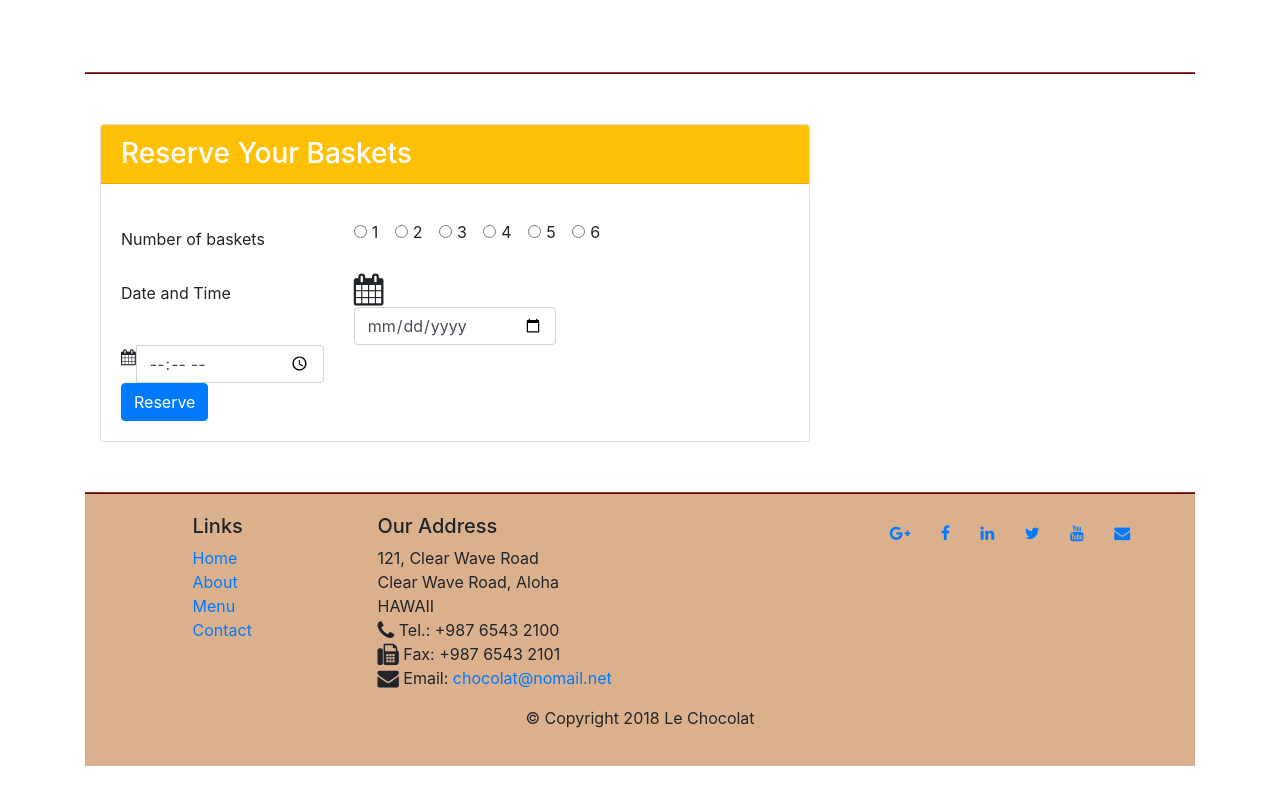
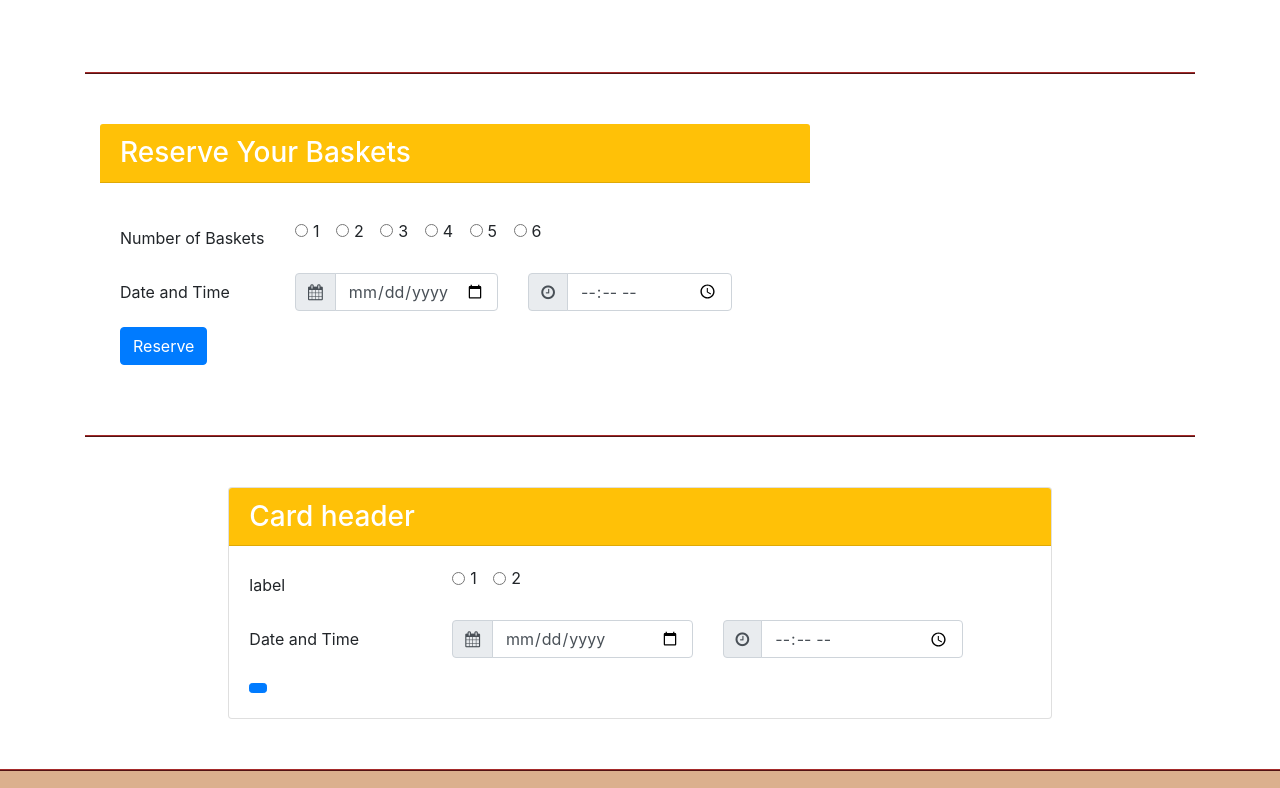
Before and after one commit to yavuzefe/leChocolat, a website: page index.html in a window 1280 px wide. Shown: the part 1606-2394 px from the top of the page. Before the commit the page ends 2372 px from the top, so only its background shows below. Drawn offline with nearby package versions, Linux system fonts and the light colour scheme; a web font is replaced by a local one.

Commit message:
Bootstrap Assignment 9 Task 1

```diff
--- a/index.html
+++ b/index.html
@@ -221,18 +221,15 @@
             </div>
         </div>
 
-        <div class="row row-content align-items-center">
+        <div class="row row-content justify-items-center">
             <div class="col-12 col-sm-8">
-                <div class="card">
+                <div class="cards border-default">
                     <h3 class="card-header bg-warning mb-3 text-white">Reserve Your Baskets</h3>
                     <div class="card-body">
                         <form action="#" method="GET">
-                            <fieldset class="form-group">
-                                <div class="row">
-                                    <div class="col-sm-4">
-                                        <legend class="col-form-label">Number of baskets</legend>
-                                    </div>
-                                    <div class="col-sm-8">
+                                <div class="row form-group ">
+                                    <label class="col-12 col-sm-3 col-form-label">Number of Baskets</label>
+                                    <div class="col-12 col-sm-9">
                                         <div class="form-check form-check-inline">
                                             <input class="form-check-input" type="radio" name="basketnumber" id="bn1" value="1">
                                             <label class="form-check-label" for="bn1">1</label>
@@ -259,55 +256,81 @@
                                         </div>
                                     </div>
                                 </div>
-                            </fieldset>
 
-                            <!-- <div class="form-group-row">
-                                                    <div class="col-sm-4">
-                                                    Number of baskets
-                                                    </div>
-                                                    <div class="form-check col-md-3">
-                                                        <input class="form-check-input position-static" type="radio" id="bn1" name="basketnumber" value="1" aria-label="1">
-                                                        <label class="" for="bn1">1 </label>
-                                                        <input type="radio" id="bn2" name="basketnumber" value="2">
-                                                        <label class="" for="bn2">2 </label>
-                                                        <input type="radio" id="bn3" name="basketnumber" value="3">
-                                                        <label class="" for="bn3">3 </label>
-                                                        <input type="radio" id="bn4" name="basketnumber" value="4">
-                                                        <label class="" for="bn4">4 </label>
-                                                        <input type="radio" id="bn5" name="basketnumber" value="5">
-                                                        <label class="" for="bn5">5 </label>
-                                                        <input type="radio" id="bn6" name="basketnumber" value="6">
-                                                        <label class="" for="bn6">6 </label>
-                                                    </div>
-                                                    </div> -->
-                            <div class="row">
+                            <div class="row form-group">
                                 <div class="input-group">
-                                    <div class="col-sm-4">
-                                        <legend class="col-form-label">Date and Time</legend>
+                                    <label class="col-12 col-sm-3 col-form-label">Date and Time</label>
+                                    <div class="col-12 col-sm-4 input-group">
+                                        <div class="input-group-prepend">
+                                            <span class="input-group-text"><i class="fa fa-calendar" aria-hidden="true"></i></span>
+                                        </div>
+                                        <input type="date" class="form-control" id="reserveday" name="reserveday" placeholder="Date">
                                     </div>
-                                    <div class="col-sm-4">
-                                        <div class="input-icons">
-                                            <div class="input-group-addon"><i class="fa fa-calendar fa-2x"></i></div>
+                                    <div class="col-12 col-sm-4 input-group">
+                                        <div class="input-group-prepend">
+                                            <span class="input-group-text"><i class="fa fa-clock-o" aria-hidden="true"></i></span>
                                         </div>
-                                        <input type="date" class="form-control" id="reserveday" name="reserveday">
+                                        <input type="time" class="form-control" id="reservetime" name="reservetime">
+
                                     </div>
                                 </div>
-                                <div class="col-sm-4">
-                                    <div class="input-group">
-                                        <div class="input-group-addon"><i class="fa fa-calendar"></i></div>
-                                        <input type="time" class="form-control" id="reservetime" name="reservetime">
-                                    </div>
-                                </div>
+
                             </div>
                             <div class="form-group-row">
-                                <button type="submit" class="btn btn-primary"> Reserve </button>
+                                <button type="submit" class="btn btn-primary col-sm-offset-2"> Reserve </button>
                             </div>
                     </form>
                 </div>
             </div>
-
+        </div>
         </div>
 
+    </div>
+    <div class="row row-content justify-content-center">
+        <div class="col-12 col-sm-8 ">
+            <div class="card border-default">
+                <h3 class="card-header bg-warning text-white" id="###">Card header</h3>
+                <div class="card-body">
+                    <form>
+                        <div class="form-group row">
+                            <label for="optradio" class="col-12 col-sm-3 col-form-label">
+                                label
+                            </label>
+                            <div class="col-12 col-sm-9">
+                                <div class="form-check form-check-inline">
+                                    <input class="form-check-input" type="radio" name="inlineRadioOptions"
+                                        id="inlineRadio1" value="option1">
+                                    <label class="form-check-label" for="inlineRadio1">1</label>
+                                </div>
+                                <div class="form-check form-check-inline">
+                                    <input class="form-check-input" type="radio" name="inlineRadioOptions"
+                                        id="inlineRadio2" value="option2">
+                                    <label class="form-check-label" for="inlineRadio2">2</label>
+                                </div>
+                            </div>
+                        </div>
+                        <div class="form-group row">
+                            <label class="col-12 col-sm-3 col-form-label">Date and Time</label>
+                            <div class="input-group col-12 col-sm-4">
+                                <div class="input-group-prepend">
+                                    <span class="input-group-text" id="date"><i class="fa fa-calendar"
+                                            aria-hidden="true"></i></span>
+                                </div>
+                                <input type="date" class="form-control" placeholder="Date" id="date'">
+                            </div>
+                            <div class="input-group col-12 col-sm-4">
+                                <div class="input-group-prepend">
+                                    <span class="input-group-text" id="time"><i class="fa fa-clock-o"
+                                            aria-hidden="true"></i></span>
+                                </div>
+                                <input type="time" class="form-control" placeholder="Time" id="time'">
+                            </div>
+                        </div>
+                        <button type="submit" class="btn btn-primary btn-sm col-sm-offset-2"></button>
+                    </form>
+                </div>
+            </div>
+        </div>
     </div>
 
     <footer class="footer">
```
